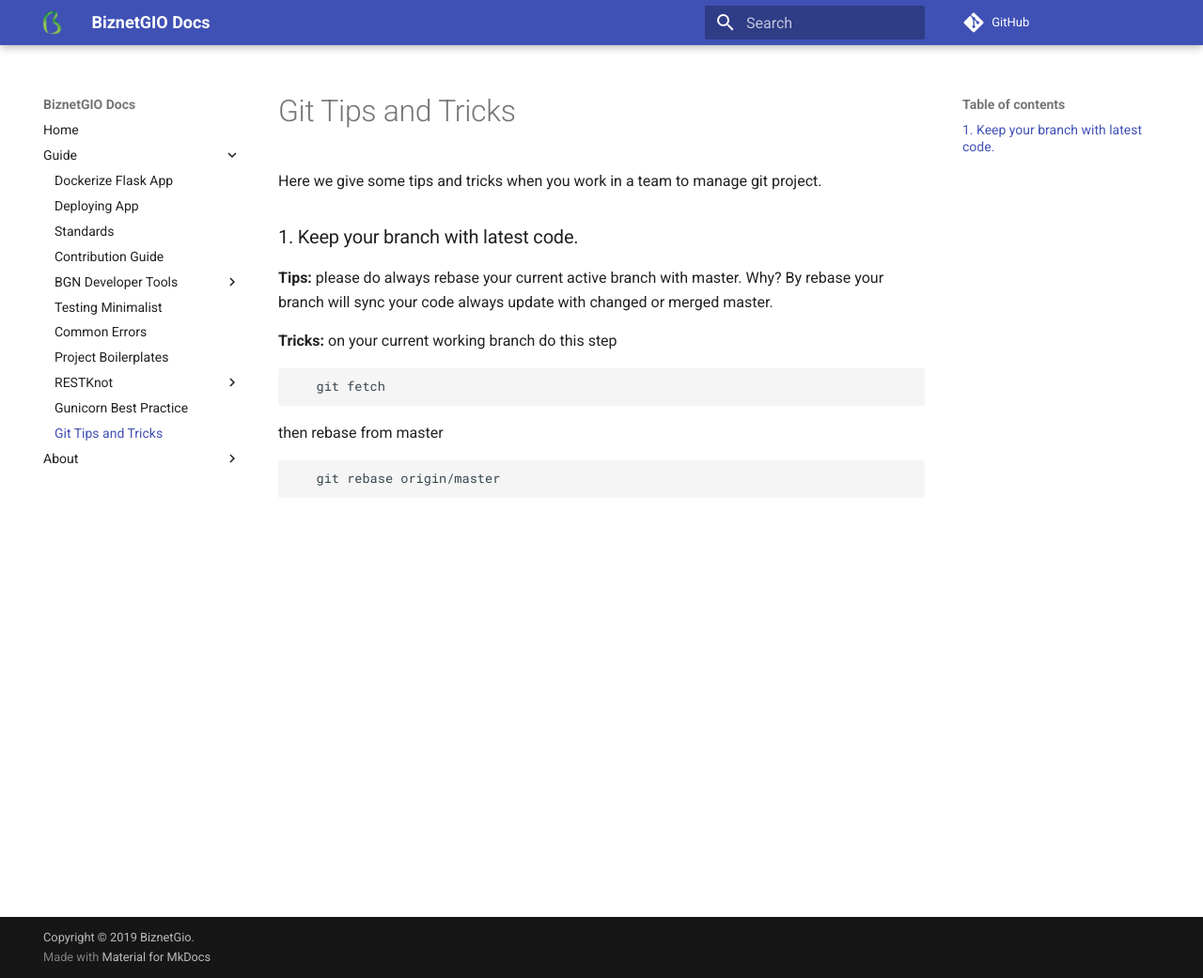
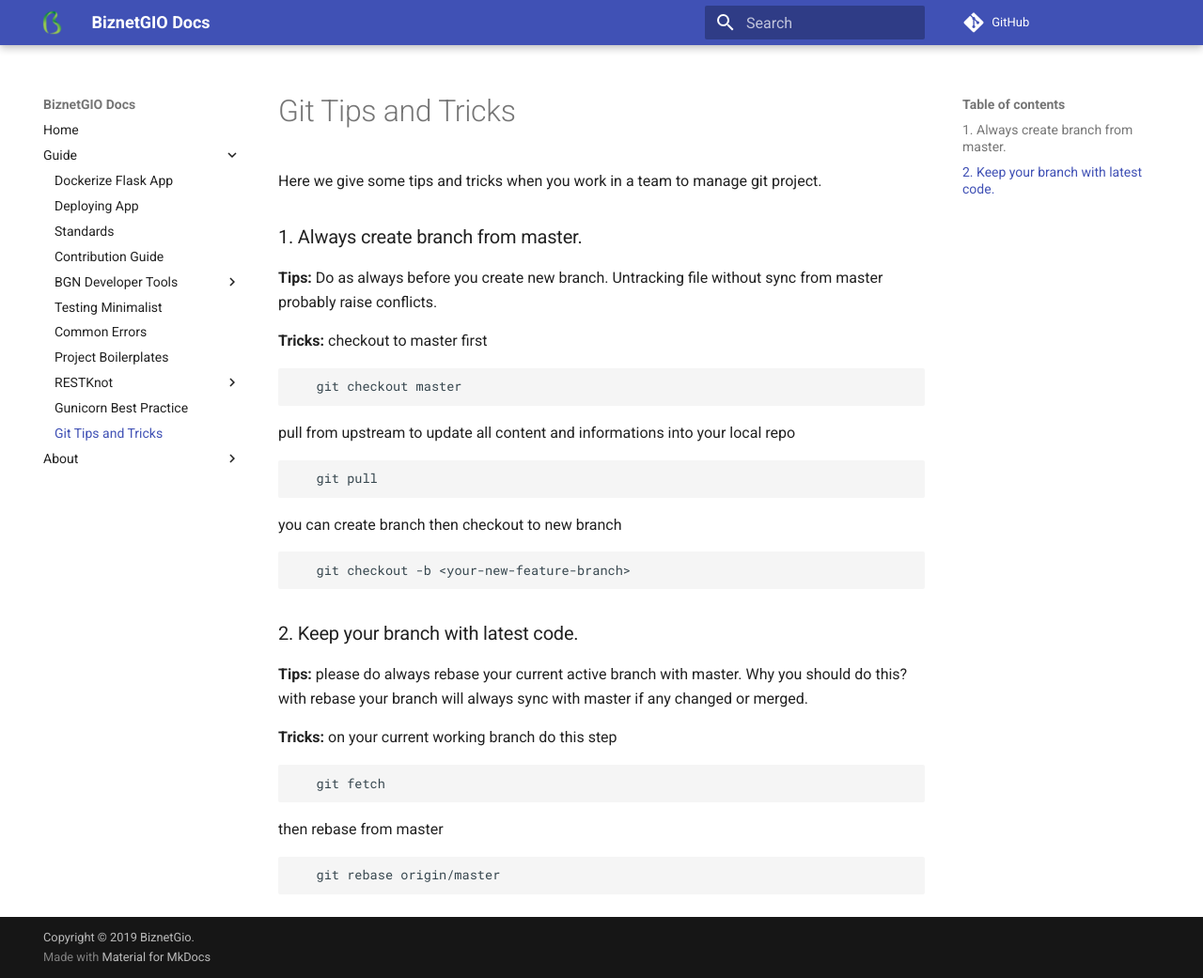
Before and after one commit to BiznetGIO/biznetgio.github.io, an MkDocs documentation site: the page built from docs/guide/git-tutorial.md, in a window 1280 px wide and 1041 px high. Shown: the whole window at 94% size. Built offline with MkDocs 1.6.1 and Material for MkDocs 9.7.7, drawn with Linux system fonts in a browser that asks for light colours; comment, search, counter and statistics services are not loaded.

Commit message:
Add: git tips and tricks

````diff
--- a/docs/guide/git-tutorial.md
+++ b/docs/guide/git-tutorial.md
@@ -1,8 +1,26 @@
 Here we give some tips and tricks when you work in a team to manage git project.
 
-### 1. Keep your branch with latest code.
+### 1. Always create branch from master.
+**Tips:** Do as always before you create new branch. Untracking file without sync from master probably raise conflicts.
+
+**Tricks:** checkout to master first
+```bash
+   git checkout master
+```
+pull from upstream to update all content and informations into your local repo
+
+```bash
+   git pull
+```
+you can create branch then checkout to new branch
+```bash
+   git checkout -b <your-new-feature-branch>
+```
+
+
+### 2. Keep your branch with latest code.
 **Tips:** please do always rebase your current active branch with master.
-Why? By rebase your branch will sync your code always update with changed or merged master.
+Why you should do this? with rebase your branch will always sync with master if any changed or merged.
 
 **Tricks:** on your current working branch do this step
 
````
Also changed, not shown: docs/guide/gitlab-ci.md (+2 -0 lines).
